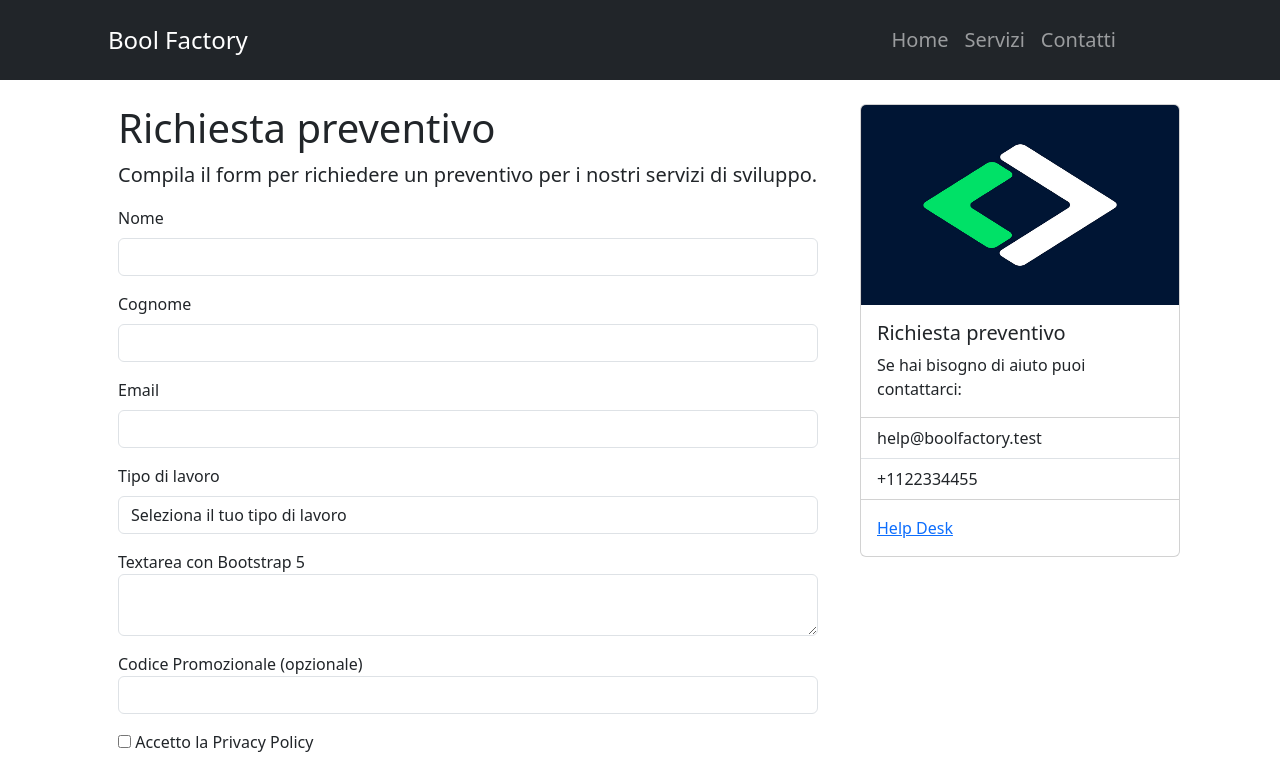
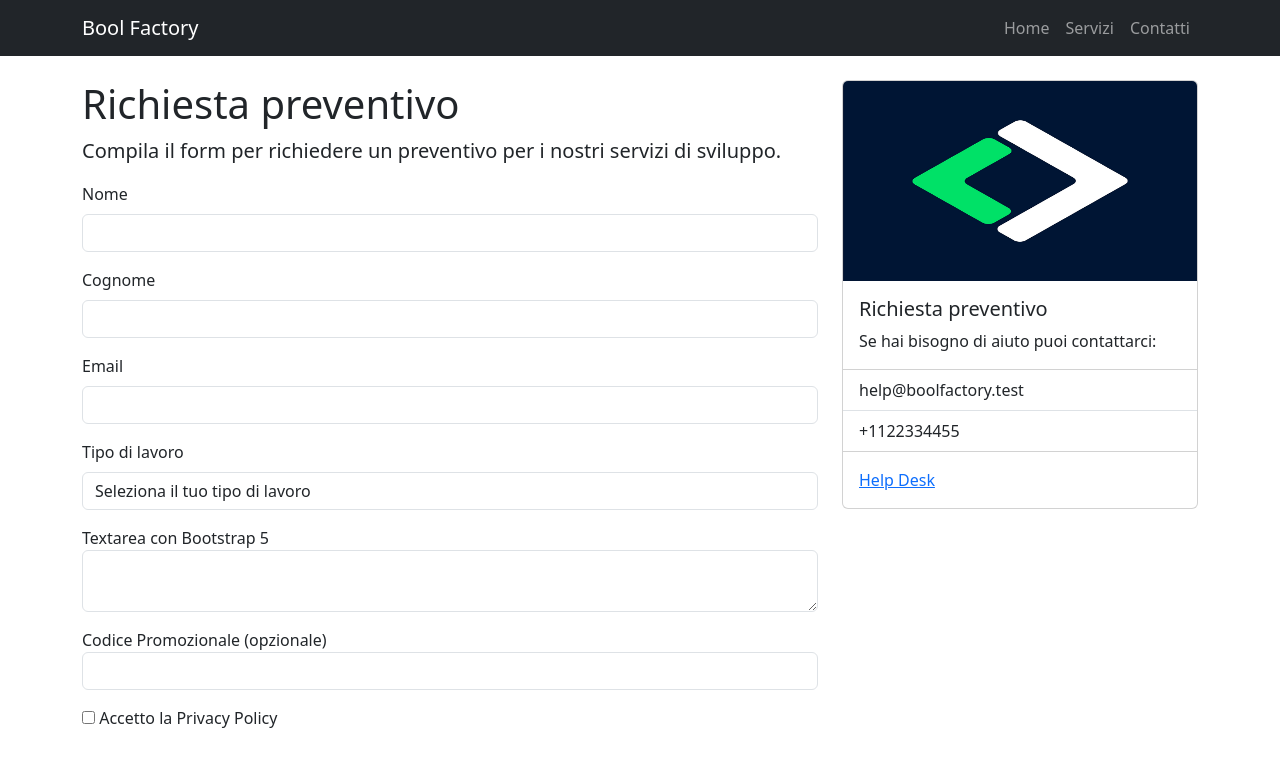
Before and after one commit to Bruno0190/bootstrap-preventivo, a plain HTML site: page index.html in a window 1280 px wide. Shown: the top 775 px of the page. Drawn offline with nearby package versions, Linux system fonts and the light colour scheme.

Commit message:
feat: completo

```diff
--- a/index.html
+++ b/index.html
@@ -11,47 +11,41 @@
 </head>
 
 <body>
-  <header >
-    <nav class="navbar navbar-expand-lg bg-dark px-5 mx-6" style="height: 80px" data-bs-theme="dark">
-      <div class="container-fluid">
-        <!-- Navbar brand -->
-        <a class="navbar-brand" href="#">
-        </a>
-        <!-- Qui c'era il menu hamburger cancellato     -->
-        <!-- Menu di navigazione -->
-        <div class="navbar-collapse d-flex justify-content-between" id="navbarSupportedContent">
-          <ul class="navbar-nav ms-4 mb-2 mb-lg-0 ">
-            <li class="nav-item">
-              <a class="nav-link active fs-4" aria-current="page" href="#">Bool Factory</a>
-            </li>
-          </ul>
-          <!-- Ho individuato due diversi tag <ul> per usare d-flex justify-content-between -->
-          <ul class="navbar-nav me-5 pe-5 mb-2 mb-lg-0 ">
-            <li class="nav-item">
-              <a class="nav-link fs-5" href="#">Home</a>
-            </li>
+  <header>
+<nav class="navbar navbar-expand-lg bg-dark" data-bs-theme="dark">
+  <div class="container">
+    <!-- Branding -->
+    <a class="navbar-brand" href="#">Bool Factory</a>
 
-            <li class="nav-item">
-              <a class="nav-link fs-5" href="#">Servizi</a>
-            </li>
+    <!-- Bottone menu hamburger -->
+    <button class="navbar-toggler" type="button" data-bs-toggle="collapse" data-bs-target="#navbarNav"
+      aria-controls="navbarNav" aria-expanded="false" aria-label="Toggle navigation">
+      <span class="navbar-toggler-icon"></span>
+    </button>
 
-            <li class="nav-item">
-              <a class="nav-link fs-5" href="#">Contatti</a>
-            </li>
-            <!-- Qui c'era il menu dropdown, cancellato -->
-            <!-- Qui sotto il menu disabled, cancellato anche lui -->
-          </ul>
-          <!-- Qua ho cancellato form -->
-        </div>
-      </div>
-    </nav>
+    <!-- Contenitore collassabile -->
+    <div class="collapse navbar-collapse " id="navbarNav">
+      <ul class="navbar-nav ms-auto">
+        <li class="nav-item ">
+          <a class="nav-link" href="#">Home</a>
+        </li>
+        <li class="nav-item">
+          <a class="nav-link" href="#">Servizi</a>
+        </li>
+        <li class="nav-item">
+          <a class="nav-link" href="#">Contatti</a>
+        </li>
+      </ul>
+    </div>
+  </div>
+</nav>
   </header>
 
   <main>
     <div class="container mt-4 mb-6">
-      <div class="row ">
-        <div class="col-lg-8 col-sm-12 ps-5">
-          <h1 >Richiesta preventivo</h1>
+      <div class="row pb-5">
+        <div class="col-lg-8 col-sm-12">
+          <h1>Richiesta preventivo</h1>
           <p class="fs-5">Compila il form per richiedere un preventivo per i nostri servizi di sviluppo.</p>
           <form id="user-form">
             <div class="col-12 mb-3">
@@ -68,7 +62,7 @@
             </div>
             <div class="col-12 mb-3">
               <label for="job-type" class="form-label">Tipo di lavoro</label>
-              <select  id="job-type" class="form-control">
+              <select id="job-type" class="form-control">
                 <option value="Scelta">Seleziona il tuo tipo di lavoro</option>
                 <option value="Back-Dev">Backed Development</option>
                 <option value="Front-End">Frontend Development</option>
@@ -97,10 +91,10 @@
             </div>
           </form>
         </div>
-        <div class="col-lg-4 col-sm-12 d-flex justify-content-center align-self-baseline">
+        <div class="col-lg-4 col-sm-12 d-flex justify-content-center align-self-baseline justify-content-sm-center  ">
 
-          <div class="card" style="width: 20rem;">
-            <img src="./img/boolean.png" class="card-img-top" width = "300" height="200">
+          <div class="card flex-grow-1 ">
+            <img src="./img/boolean.png" class="card-img-top" height="200">
             <div class="card-body">
               <h5 class="card-title">Richiesta preventivo</h5>
               <p class="card-text">Se hai bisogno di aiuto puoi contattarci:</p>
@@ -120,7 +114,7 @@
 
   </main>
 
-  <footer class="bg-dark text-white d-flex justify-content-center align-items-center mt-1" style="height: 90px">
+  <footer class="bg-dark text-white d-flex justify-content-center align-items-center mt-5" style="height: 90px">
     <nav class="navbar navbar-expand-lg bg-dark" data-bs-theme="dark">
       <div class="container-fluid">
         <!-- Navbar brand -->
@@ -141,6 +135,7 @@
 
 
   <script src="./js/script.js"></script>
+
 </body>
 
 </html>
```
